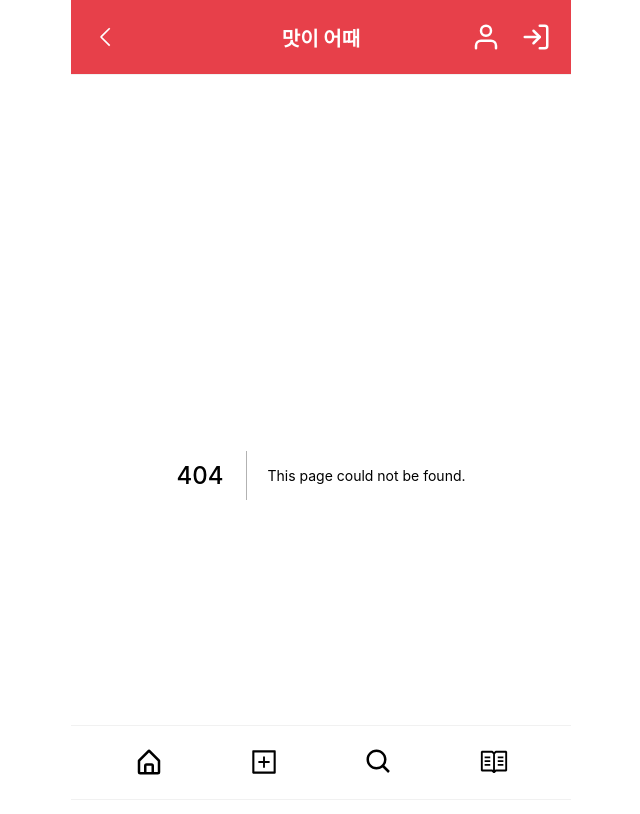
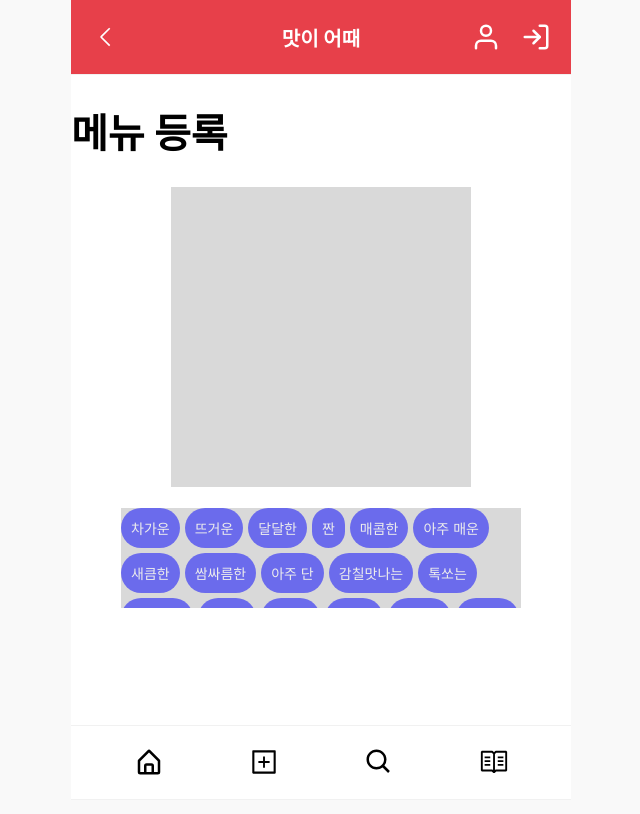
Before and after one commit to prgrms-web-devcourse/Team-Tasty-Masiottae-FE, a Next.js app: page /create-menu in a window 1280 px wide. Before the commit this address had no page. Shown: the top 814 px of the page, without its empty margins (319-959 px from the left). Built offline with nearby package versions, Linux system fonts and the light colour scheme.

Commit message:
feat(CreatePage) : Tag 컴포넌트 구현

```diff
--- /dev/null
+++ b/pages/create-menu/index.tsx
@@ -0,0 +1,88 @@
+import Tag from '@components/Tag'
+import styled from '@emotion/styled'
+import { useState } from 'react'
+
+const TASTE_TAG = [
+  '차가운',
+  '뜨거운',
+  '달달한',
+  '짠',
+  '매콤한',
+  '아주 매운',
+  '새큼한',
+  '쌈싸름한',
+  '아주 단',
+  '감칠맛나는',
+  '톡쏘는',
+  '아주매운',
+  '얼얼한',
+  '구수한',
+  '밍밍한',
+  '아주 쓴',
+  '아주 신',
+  '새콤달콤',
+  '진한'
+]
+
+const AddMenu = () => {
+  const handleImageBoxClick = () => {
+    console.log('click')
+  }
+
+  return (
+    <FlexContainer>
+      <Title>메뉴 등록</Title>
+      <ImageBox onClick={handleImageBoxClick}></ImageBox>
+      <FileInput type="file"></FileInput>
+      <TagContainer>
+        {TASTE_TAG.map((taste, idx) => (
+          <Tag key={idx} name={taste} size={2}></Tag>
+        ))}
+      </TagContainer>
+    </FlexContainer>
+  )
+}
+export default AddMenu
+
+const FlexContainer = styled.div`
+  display: flex;
+  flex-direction: column;
+  align-items: center;
+`
+
+const Title = styled.h1`
+  font-size: 4rem;
+  align-self: start;
+`
+
+const ImageBox = styled.div`
+  width: 30rem;
+  height: 30rem;
+  background-color: #d9d9d9;
+  &:hover {
+    cursor: pointer;
+  }
+`
+
+const FileInput = styled.input`
+  visibility: hidden;
+`
+
+const TagContainer = styled.div`
+  width: 80%;
+  height: 10rem;
+  display: flex;
+  flex-wrap: wrap;
+  background-color: #d9d9d9;
+  overflow-y: scroll;
+  gap: 0.5rem;
+  ::-webkit-scrollbar {
+    display: none;
+  }
+`
+
+/*
+  ::-webkit-scrollbar {
+    display: none;
+  }
+*/
--- /dev/null
+++ b/src/components/Tag.tsx
@@ -0,0 +1,39 @@
+import styled from '@emotion/styled'
+import { useState } from 'react'
+
+interface Prop {
+  name: string
+  size: number
+}
+
+const Tag = ({ name, size }: Prop) => {
+  const [clicked, setClicked] = useState(false)
+  const handleClick = () => {
+    setClicked(!clicked)
+  }
+
+  return (
+    <Item size={size} isClicked={clicked} onClick={handleClick}>
+      {name}
+    </Item>
+  )
+}
+
+export default Tag
+
+const Item = styled.div<{ size: number; isClicked: boolean }>`
+  display: inline-flex;
+  width: fit-content;
+  height: ${({ size }) => `${size}rem`}
+  justify-content: center;
+  align-items: center;
+  font-size: ${({ size }) => `${size * 0.7}rem`};
+  border-radius : ${({ size }) => `${size}rem`};
+  padding: 1rem;
+  background-color: blue;
+  opacity : ${({ isClicked }) => `${isClicked ? `1` : `0.5`}`};
+  color: white;
+  &:hover {
+    cursor: pointer;
+  }
+`
```
